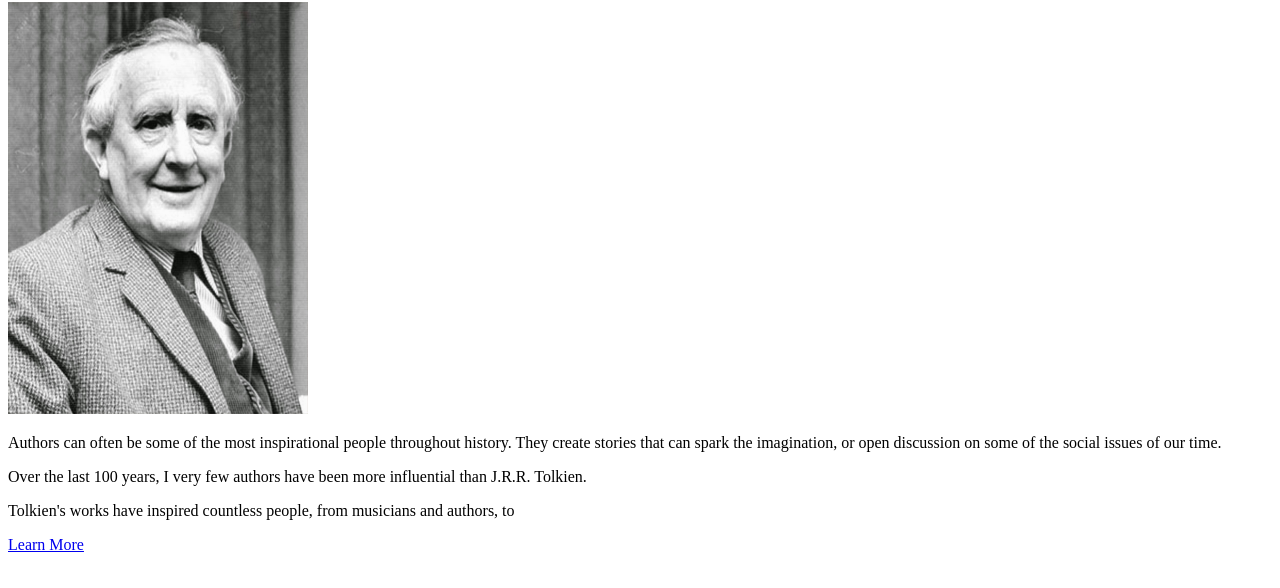
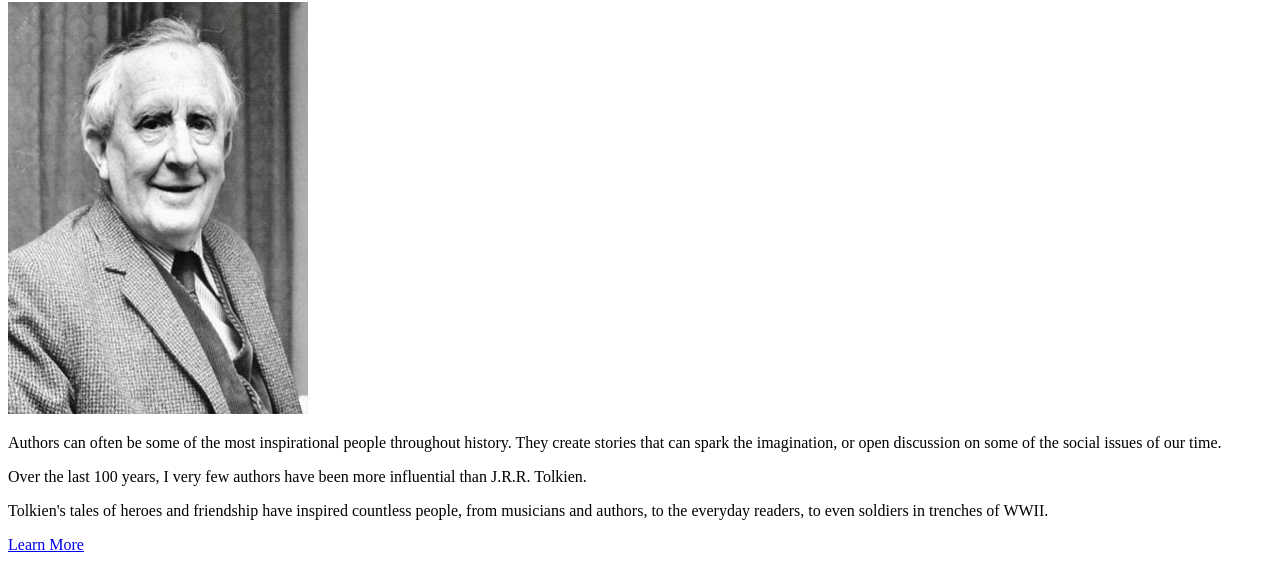
Before and after one commit to schroederjacob/BACS-200, a plain HTML site: page bacs200/02/inspire.html in a window 1280 px wide. Shown: the part 78-666 px from the top of the page. Drawn offline with Linux system fonts and the light colour scheme.

Commit message:
Update inspire.html

```diff
--- a/bacs200/02/inspire.html
+++ b/bacs200/02/inspire.html
@@ -20,7 +20,7 @@
         Over the last 100 years, I very few authors have been more influential than J.R.R. Tolkien.
     </p>
     <p>
-        Tolkien's works have inspired countless people, from musicians and authors, to
+        Tolkien's tales of heroes and friendship have inspired countless people, from musicians and authors, to the everyday readers, to even soldiers in trenches of WWII.
     </p>
 
     <p>
```
